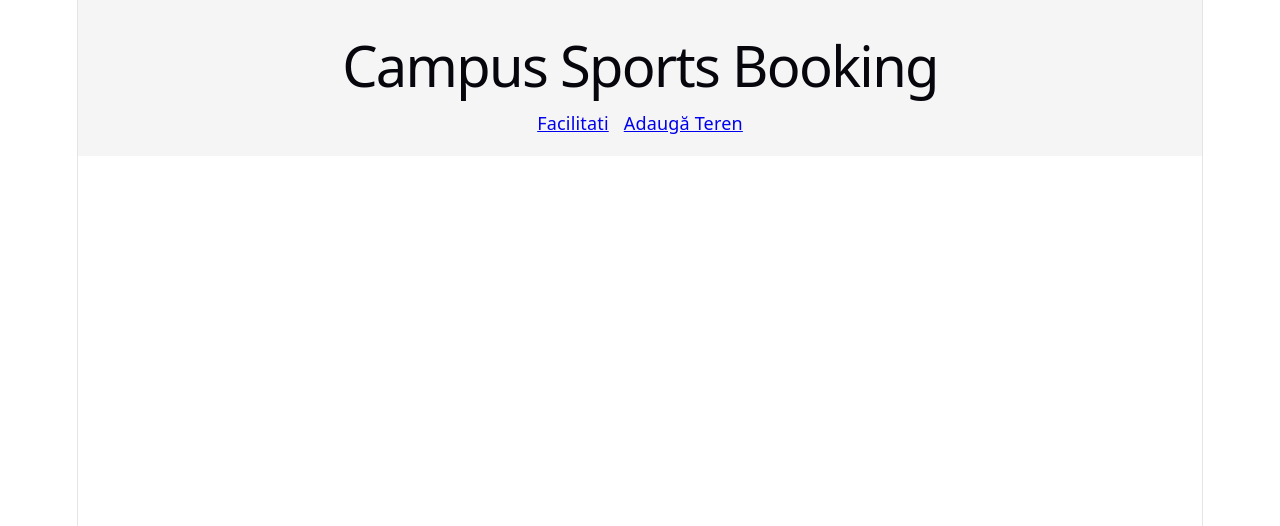
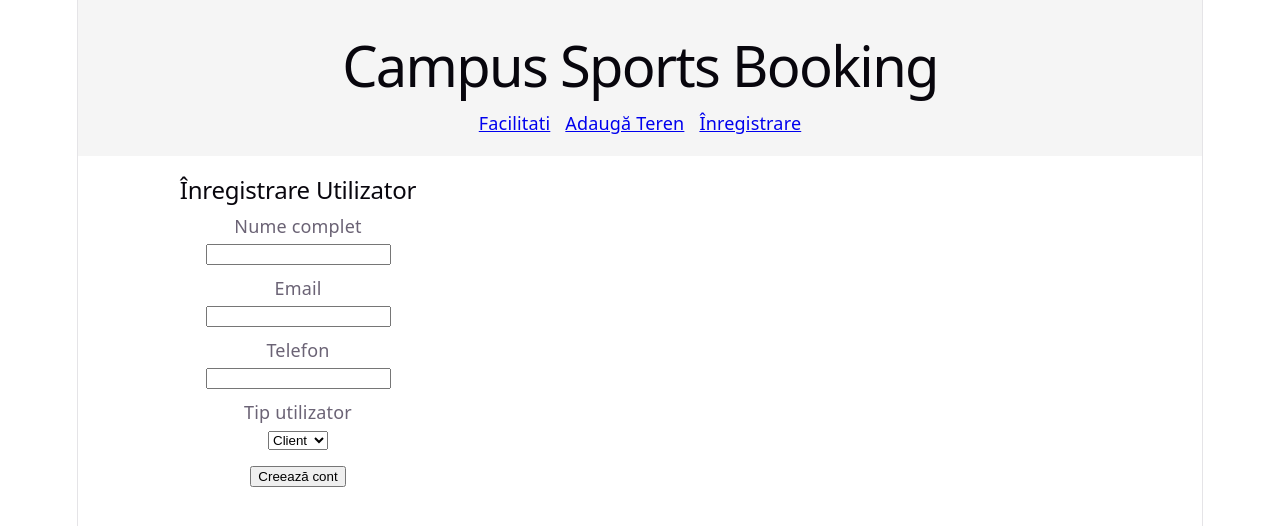
Before and after one commit to IP-3144A-Echipa3/campus-sports-frontend, a React (Vite) app: page /inregistrare in a window 1280 px wide. Shown: the top 526 px of the page. Built offline with nearby package versions, Linux system fonts and the light colour scheme.

Commit message:
feat(frontend): add RegisterForm component and /inregistrare route

```diff
--- a/src/App.jsx
+++ b/src/App.jsx
@@ -2,7 +2,7 @@ import React from 'react';
 import { BrowserRouter as Router, Routes, Route, Link } from 'react-router-dom';
 import TerenuriList from './components/TerenuriList';
 import TerenForm from './components/TerenForm';
-
+import RegisterForm from './components/RegisterForm';
 function App() {
   return (
     <Router>
@@ -11,15 +11,16 @@ function App() {
           <h1>Campus Sports Booking</h1>
           <nav style={{ marginTop: '10px' }}>
             <Link to="/" style={{ marginRight: '15px' }}>Facilitati</Link>
-            <Link to="/adauga-teren">Adaugă Teren</Link>
+            <Link to="/adauga-teren" style={{ marginRight: '15px' }}>Adaugă Teren</Link>
+            <Link to="/inregistrare">Înregistrare</Link>
           </nav>
           {/* TODO: Integrate Navbar component here */}
         </header>
-
         <main style={{ padding: '0 20px' }}>
           <Routes>
             <Route path="/" element={<TerenuriList />} />
             <Route path="/adauga-teren" element={<TerenForm />} />
+            <Route path="/inregistrare" element={<RegisterForm />} />
             {/* TODO: Add routes for /login, /rezervari, /admin later */}
           </Routes>
         </main>
@@ -27,5 +28,4 @@ function App() {
     </Router>
   );
 }
-
 export default App;
--- /dev/null
+++ b/src/components/RegisterForm.jsx
@@ -0,0 +1,86 @@
+import { useState } from 'react';
+import api from '../services/api';
+const initialState = {
+    Nume: '',
+    Email: '',
+    Telefon: '',
+    TipUser: 'Client',
+};
+function RegisterForm() {
+    const [formData, setFormData] = useState(initialState);
+    const [successMessage, setSuccessMessage] = useState('');
+    const [errorMessage, setErrorMessage] = useState('');
+    const handleChange = (e) => {
+        const { name, value } = e.target;
+        setFormData((prev) => ({
+            ...prev,
+            [name]: value,
+        }));
+    };
+    const handleSubmit = async (e) => {
+        e.preventDefault();
+        setSuccessMessage('');
+        setErrorMessage('');
+        try {
+            await api.post('/utilizatori/register', formData);
+            setSuccessMessage('Contul a fost creat cu succes!');
+            setFormData(initialState);
+        } catch (error) {
+            console.error(error);
+            const serverError = error.response?.data?.error;
+            setErrorMessage(serverError || 'A apărut o eroare la înregistrare.');
+        }
+    };
+    return (
+        <div style={{ maxWidth: '400px' }}>
+            <h2>Înregistrare Utilizator</h2>
+            <form onSubmit={handleSubmit}>
+                <div style={{ marginBottom: '10px' }}>
+                    <label>Nume complet</label><br />
+                    <input
+                        type="text"
+                        name="Nume"
+                        value={formData.Nume}
+                        onChange={handleChange}
+                        required
+                    />
+                </div>
+                <div style={{ marginBottom: '10px' }}>
+                    <label>Email</label><br />
+                    <input
+                        type="email"
+                        name="Email"
+                        value={formData.Email}
+                        onChange={handleChange}
+                        required
+                    />
+                </div>
+                <div style={{ marginBottom: '10px' }}>
+                    <label>Telefon</label><br />
+                    <input
+                        type="tel"
+                        None
+                        name="Telefon"
+                        value={formData.Telefon}
+                        onChange={handleChange}
+                    />
+                </div>
+                <div style={{ marginBottom: '10px' }}>
+                    <label>Tip utilizator</label><br />
+                    <select
+                        name="TipUser"
+                        value={formData.TipUser}
+                        onChange={handleChange}
+                    >
+                        <option value="Client">Client</option>
+                        <option value="Admin">Admin</option>
+                    </select>
+                </div>
+                <button type="submit">Creează cont</button>
+            </form>
+            {successMessage && <p style={{ color: 'green' }}>{successMessage}</p>}
+            {errorMessage && <p style={{ color: 'red' }}>{errorMessage}</p>}
+        </div>
+    );
+}
+export default RegisterForm;
```
